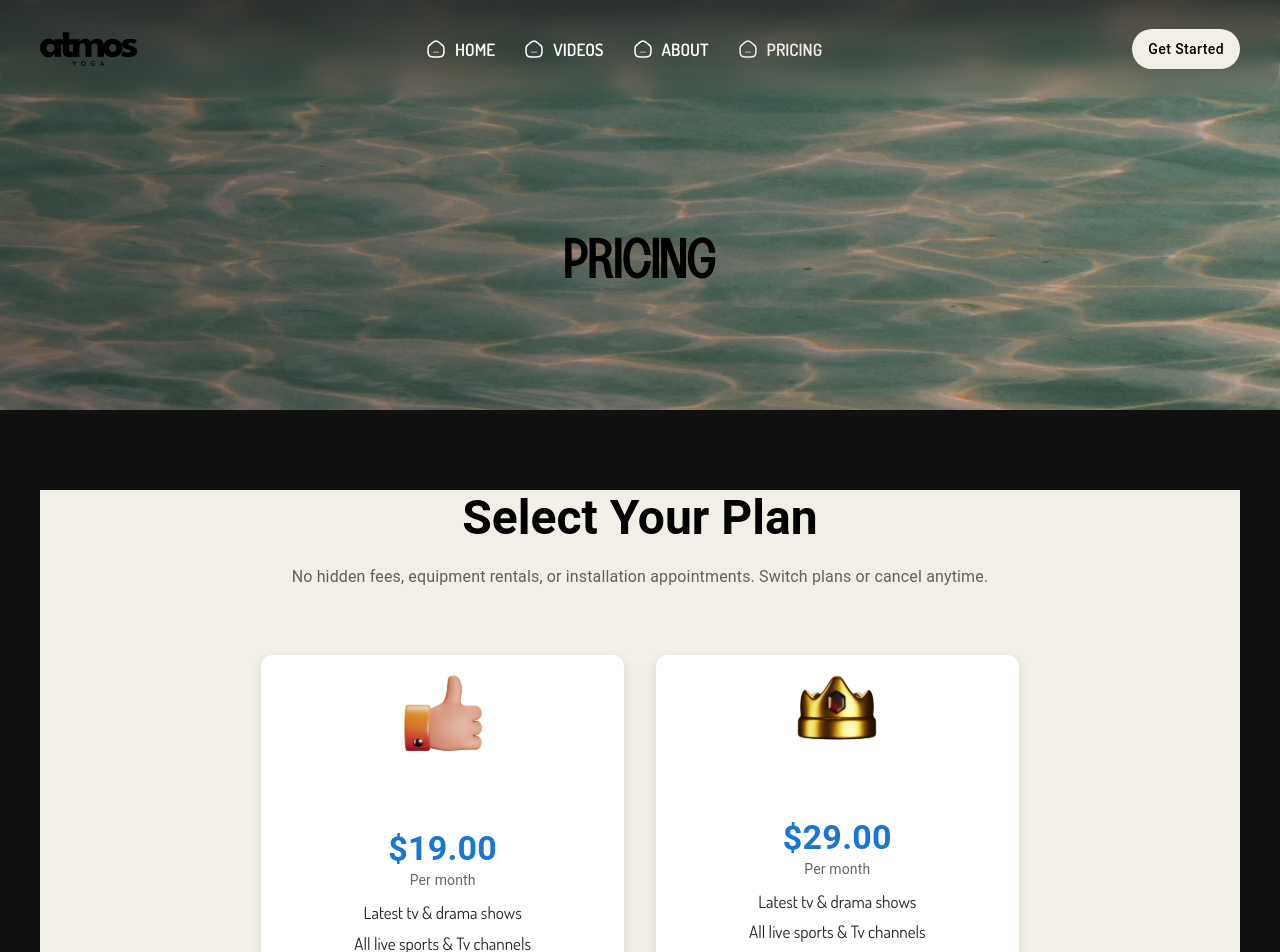
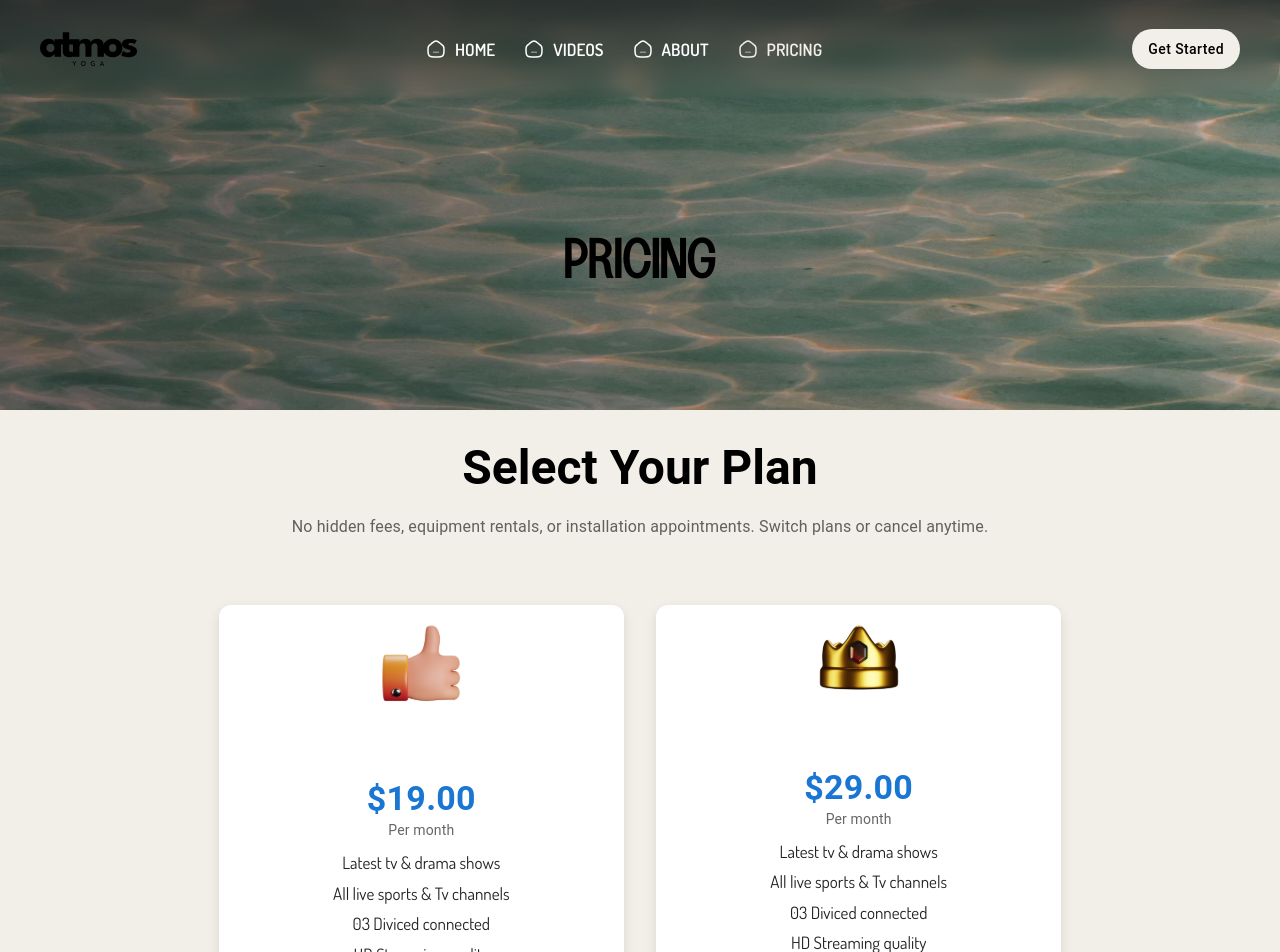
Before and after one commit to GullFatima0012/Atmos, a Next.js app: page /pricing in a window 1280 px wide. Shown: the top 952 px of the page. Built offline with nearby package versions, Linux system fonts and the light colour scheme.

Commit message:
final code

```diff
--- a/src/components/Price/PriceingTwo.js
+++ b/src/components/Price/PriceingTwo.js
@@ -2,7 +2,7 @@ import PricingList from "./PricingList";
 
 export default function PricingTwo() {
   return (
-    <div className="pricing py-80">
+    <div className="pricing " >
       <PricingList />
     </div>
   );
--- a/src/components/Price/PricingList.js
+++ b/src/components/Price/PricingList.js
@@ -1,10 +1,10 @@
 import Image from "next/image";
-import { Container, Grid, Card, CardContent, Typography, Button } from "@mui/material";
+import { Container, Grid, Card, CardContent, Typography, Button,Box } from "@mui/material";
 import pricing from "@/data/pricing";
 
 export default function PricingList() {
   return (
-    <Container maxWidth="lg" sx={{  backgroundColor: "#F1EFE7", textAlign: "center" }}>
+    <Box  sx={{  backgroundColor: "#F1EFE7", textAlign: "center",py:"30px" }}>
       <Typography variant="h3" fontWeight={600} gutterBottom color="black">
         {pricing.title}
       </Typography>
@@ -56,6 +56,6 @@ export default function PricingList() {
           </Grid>
         ))}
       </Grid>
-    </Container>
+    </Box>
   );
 }
```
Also changed, not shown: src/components/Price/PricingOne.js (+2 -5 lines).
